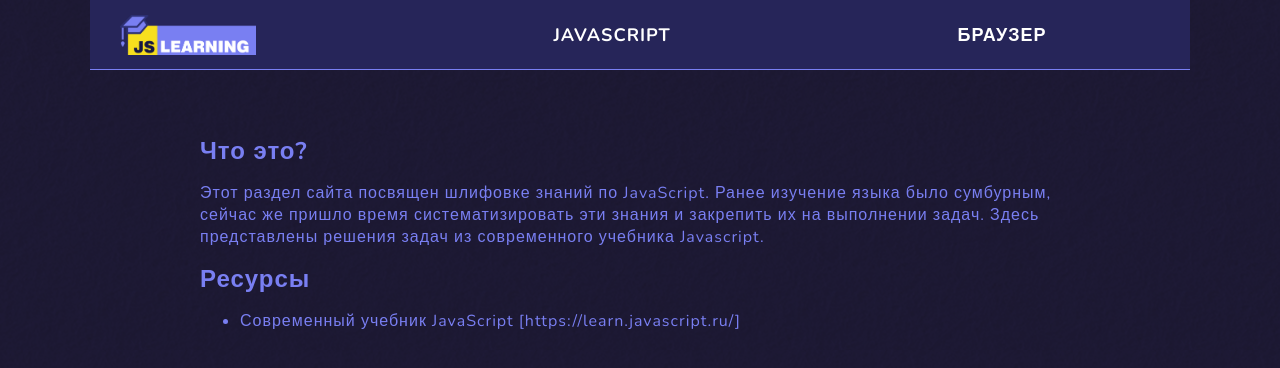
After one commit to pew-rivza/learning, a PHP site: page /Vanilla in a window 1280 px wide. The commit adds this page. Shown: the top 368 px of the page. Run offline with PHP 8.4, Linux system fonts and the light colour scheme.

Commit message:
JS finished

```diff
--- a/Vanilla/Pages/common/Menu.php
+++ b/Vanilla/Pages/common/Menu.php
@@ -9,7 +9,7 @@
 <div class="menu-container">
     <div>
         <div class="logo">
-            <img src="/Vanilla/assets/img/logo.png" alt="">
+            <a href="/Vanilla"><img src="/Vanilla/assets/img/logo.png" alt=""></a>
         </div>
         <div class="menu-items">
             <div class="item">
@@ -34,7 +34,6 @@
                     <li><a href="/Vanilla/Pages/2_Browser/Forms/">Формы, элементы управления</a></li>
                 </ul>
             </div>
-            <div>Advanced</div>
         </div>
     </div>
 </div>
--- /dev/null
+++ b/Vanilla/index.php
@@ -0,0 +1,29 @@
+<?php
+include_once __DIR__ . "/Pages/common/Head.php";
+include_once __DIR__ . "/Pages/common/Menu.php";
+?>
+
+<style>
+    .main-page-content {
+        width: 80%;
+        margin: 50px auto 0 auto;
+    }
+</style>
+<div class="chapter-container">
+    <div class="main-page-content">
+        <h2>Что это?</h2>
+        <div>
+            Этот раздел сайта посвящен шлифовке знаний по JavaScript. Ранее изучение языка
+            было сумбурным, сейчас же пришло время систематизировать эти знания и закрепить
+            их на выполнении задач. Здесь представлены решения задач из современного
+            учебника Javascript.
+        </div>
+
+        <h2>Ресурсы</h2>
+        <div>
+            <ul>
+                <li>Современный учебник JavaScript [<a href="https://learn.javascript.ru/">https://learn.javascript.ru/</a>]</li>
+            </ul>
+        </div>
+    </div>
+</div>
```
